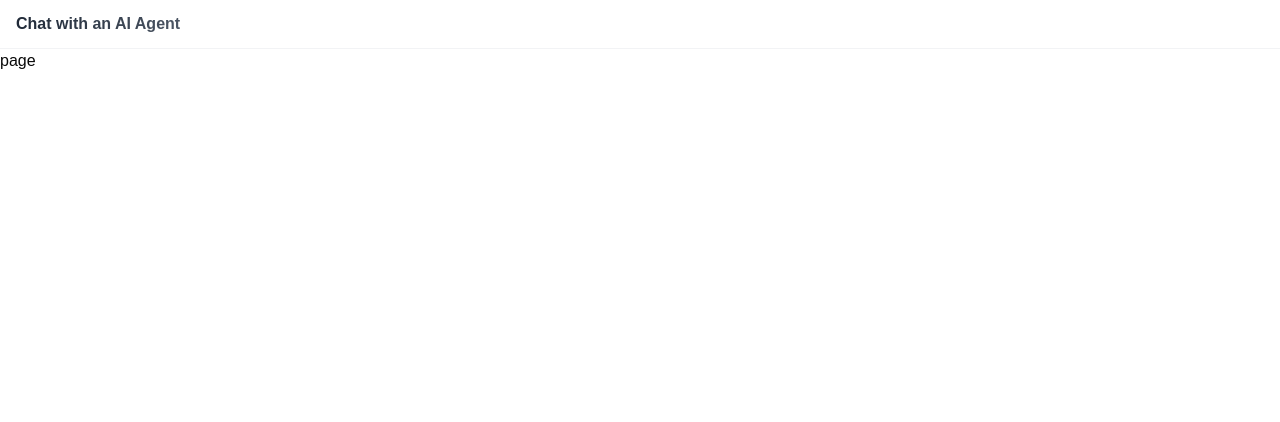
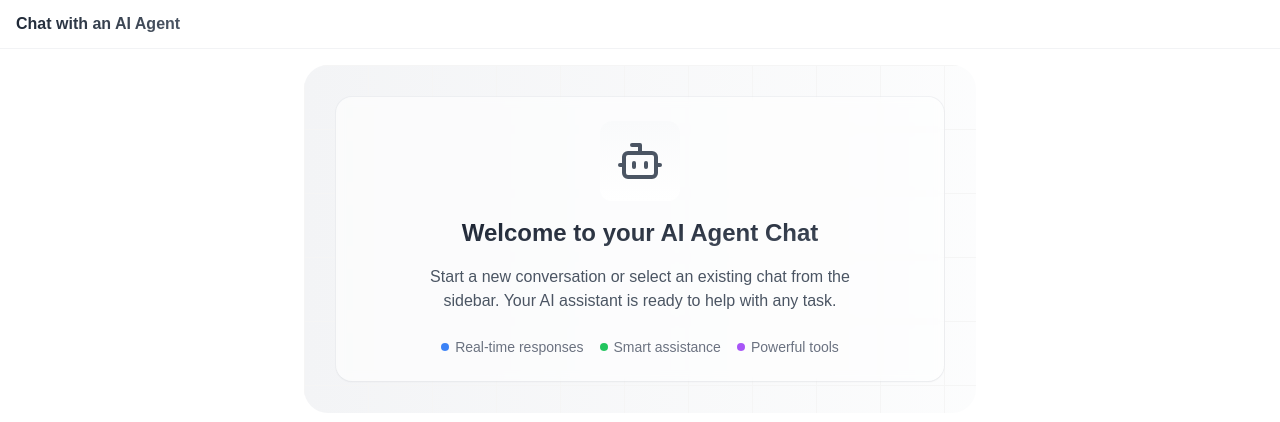
Before and after one commit to xndroli/ai-tool-agent, a Next.js app: page /dashboard in a window 1280 px wide. Shown: the top 422 px of the page. Built offline with nearby package versions, Linux system fonts and the light colour scheme; no server answers.

Commit message:
built dashboard page ui

```diff
--- a/app/dashboard/page.tsx
+++ b/app/dashboard/page.tsx
@@ -1,6 +1,43 @@
+import { BotIcon } from "lucide-react";
+
 function DashboardPage() {
     return (
-        <div>page</div>
+        <div className="flex-1 flex items-center justify-center p-4">
+            <div className="relative max-w-2xl w-full">
+                {/* Decorative elements */}
+                <div className="absolute inset-0 -z-10 bg-gradient-to-r from-gray-100 to-gray-50/50 rounded-3xl"></div>
+                <div className="absolute inset-0 -z-10 bg-[linear-gradient(to_right,#f5f5f5_1px,transparent_1px),linear-gradient(to_bottom,#f5f5f5_1px,transparent_1px)] bg-[size:4rem_4rem] rounded-3xl"></div>
+
+                <div className="relative space-y-6 p-8 text-center">
+                    <div className="bg-white/60 backdrop-blur-sm shadow-sm ring-1 ring-gray-200/50 rounded-2xl p-6 space-y-4">
+                        <div className="bg-gradient-to-b from-gray-50 to-white rounded-xl p-4 inline-flex">
+                        <BotIcon className="w-12 h-12 text-gray-600" />
+                        </div>
+                        <h2 className="text-2xl font-semibold bg-gradient-to-br from-gray-900 to-gray-600 bg-clip-text text-transparent">
+                            Welcome to your AI Agent Chat
+                        </h2>
+                        <p className="text-gray-600 max-w-md mx-auto">
+                            Start a new conversation or select an existing chat from the
+                            sidebar. Your AI assistant is ready to help with any task.
+                        </p>
+                        <div className="pt-2 flex justify-center gap-4 text-sm text-gray-500">
+                            <div className="flex items-center gap-1.5">
+                                <div className="w-2 h-2 rounded-full bg-blue-500"></div>
+                                Real-time responses
+                            </div>
+                            <div className="flex items-center gap-1.5">
+                                <div className="w-2 h-2 rounded-full bg-green-500"></div>
+                                Smart assistance
+                            </div>
+                            <div className="flex items-center gap-1.5">
+                                <div className="w-2 h-2 rounded-full bg-purple-500"></div>
+                                Powerful tools
+                            </div>
+                        </div>
+                    </div>
+                </div>
+            </div>
+        </div>
     );
 };
 
```
